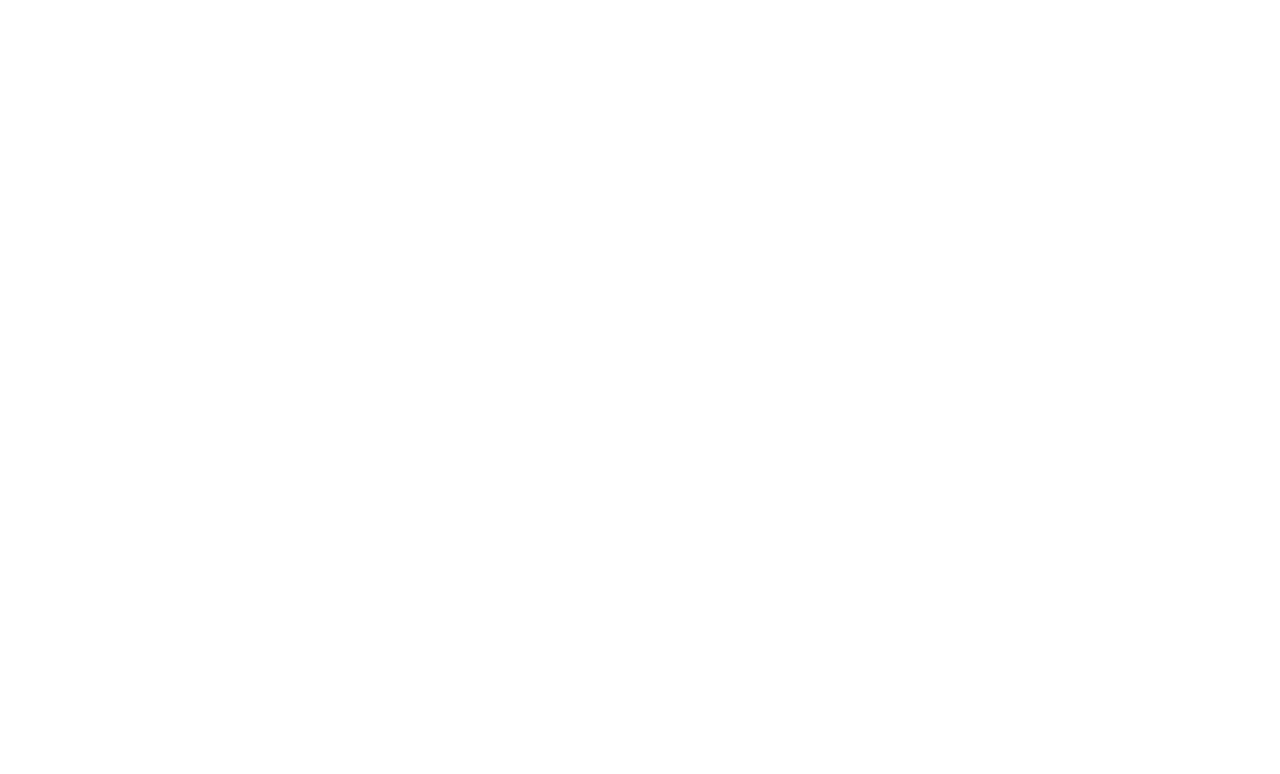
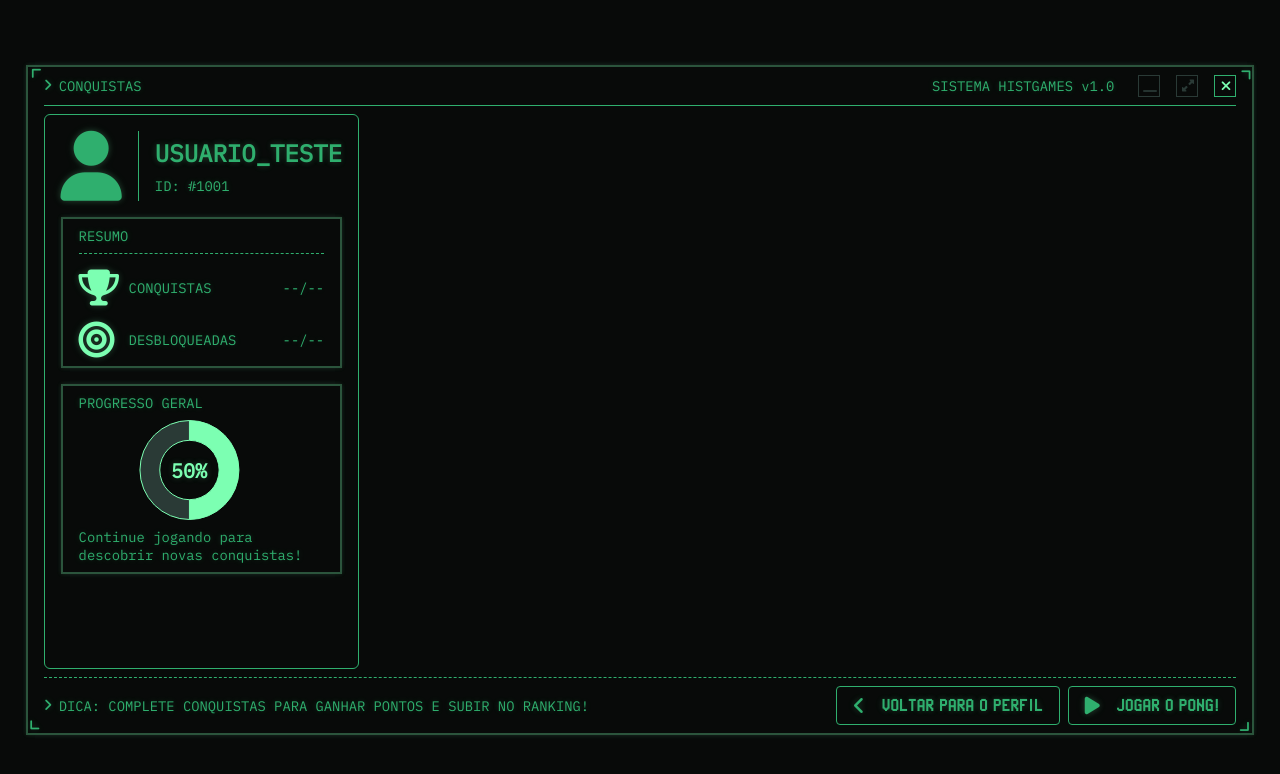
Before and after one commit to luizduartes/historia-dos-games, a website: page public/user/achievements.html in a window 1280 px wide. Drawn offline with nearby package versions, Linux system fonts and the light colour scheme.

Commit message:
style: user achievements page

```diff
--- /dev/null
+++ b/public/css/user-achievements.css
@@ -0,0 +1,91 @@
+.achievements-box-main-content {
+    flex-direction: row;
+}
+
+.user-overview-container {
+    flex-shrink: 0;
+    border: 1px solid var(--color-primary-dark);
+    padding: 1rem;
+    border-radius: 6px;
+    align-items: center;
+    display: flex;
+    flex-direction: column;
+    gap: 1rem;
+    width: min-content;
+}
+
+.user-basic-infos {
+    display: flex;
+    align-items: center;
+    width: 100%;
+    flex-shrink: 0;
+
+    i {
+        font-size: 70px;
+        border-right: 1px solid var(--color-primary-dark);
+        padding-right: 1rem;
+        margin-right: 1rem;
+    }
+
+    div {
+        display: flex;
+        flex-direction: column;
+        gap: .5rem;
+    }
+}
+
+#userUsername {
+    font-weight: 800;
+    font-size: 24px;
+}
+
+.user-resume {
+    width: 100%;
+}
+
+.user-resume-content {
+    margin-top: 1rem;
+    display: flex;
+    flex-direction: column;
+    gap: 1rem;
+}
+
+.user-resume-row {
+    display: flex;
+    align-items: center;
+    gap: .5rem;
+    justify-content: space-between;
+
+    div {
+        display: flex;
+        align-items: center;
+
+        i {
+            font-size: 36px;
+            width: 50px;
+            color: var(--color-primary);
+        }
+    }
+}
+
+.user-resume-row-title {
+
+}
+
+#userAchievementsCount {
+
+}
+
+.user-overall-progress {
+    overflow: hidden;
+}
+
+.user-overall-progress-content {
+
+}
+
+.achievements-chart-container {
+    width: 90%;
+    height: 100px;
+    margin: .5rem 0;
+}
--- a/public/js/pong_game.js
+++ b/public/js/pong-game.js
@@ -1,5 +1,5 @@
 import { changeToPage } from "./utils.js";
-import { checkAchievementsConditions } from "./pong_achievements.js";
+import { checkAchievementsConditions } from "./pong-achievements.js";
 
 // Redireciona o usuário caso não esteja logado
 if (!sessionStorage.ID_USUARIO) {
--- /dev/null
+++ b/public/js/user-achievements.js
@@ -0,0 +1,63 @@
+const ctx_chartAchievements = document.getElementById("chartAchievementsPercent")
+let achievementsChart = null
+
+const eRoot = document.documentElement
+const styleRoot = getComputedStyle(eRoot)
+const neonColor = styleRoot.getPropertyValue('--color-primary').trim()
+const darkColor = styleRoot.getPropertyValue('--accent-disabled').trim()
+
+renderAchievementsChart(14, 28)
+
+// A fórmula para calcular a porcentagem de um número é multiplicar o valor total pela porcentagem (dividida por 100)
+function renderAchievementsChart(userAchievementsCount, totalAchievementsCount) {
+    if (achievementsChart) {
+        achievementsChart.destroy()
+    }
+
+    achievementsChart =
+        new Chart(
+            ctx_chartAchievements,
+            {
+                type: "doughnut",
+
+                data: {
+                    labels: [
+                        "DESBLOQUEADAS",
+                        "BLOQUEADAS"
+                    ],
+
+                    datasets: [{
+                        data: [
+                            userAchievementsCount,
+                            totalAchievementsCount - userAchievementsCount
+                        ],
+
+                        backgroundColor: [
+                            neonColor,
+                            darkColor
+                        ],
+
+                        borderColor:
+                            neonColor,
+
+                        borderWidth: 1
+                    }]
+                },
+
+                options: {
+                    responsive: true,
+
+                    maintainAspectRatio:
+                        false,
+
+                    cutout: "60%",
+
+                    plugins: {
+                        legend: {
+                            display: false
+                        }
+                    }
+                }
+            }
+        )
+}
--- a/public/js/user_profile.js
+++ b/public/js/user-profile.js
@@ -227,11 +227,7 @@
 // ======================================
 // DISTRIBUIÇÃO RESULTADOS
 // ======================================
-function renderResultsDistributionChart(
-    victories,
-    defeats
-) {
-
+function renderResultsDistributionChart(victories,defeats) {
     if (resultsDistributionChart) {
         resultsDistributionChart.destroy()
     }
--- a/public/pong/game.html
+++ b/public/pong/game.html
@@ -6,11 +6,11 @@
     <title>História dos Jogos</title>
     <link rel="icon" type="image/png" href="../assets/images/favicon.ico">
     <link rel="stylesheet" href="../css/main.css">
-    <link rel="stylesheet" href="../css/profile.css">
+    <link rel="stylesheet" href="../css/user-profile.css">
     <link rel="stylesheet" href="../css/pong-game.css">
     <!-- Font Awesome -->
     <link rel="stylesheet" href="https://cdnjs.cloudflare.com/ajax/libs/font-awesome/6.5.0/css/all.min.css">
-    <script src="../js/pong_game.js" type="module" defer></script>
+    <script src="../js/pong-game.js" type="module" defer></script>
 </head>
 <body>
     <!-- <div id="notifications-wrapper">
--- a/public/user/achievements.html
+++ b/public/user/achievements.html
@@ -0,0 +1,123 @@
+<!DOCTYPE html>
+<html lang="pt-br">
+<head>
+    <meta charset="UTF-8">
+    <meta name="viewport" content="width=device-width, initial-scale=1.0">
+    <title>História dos Jogos</title>
+    <link rel="icon" type="image/png" href="../assets/images/favicon.ico">
+    <link rel="stylesheet" href="../css/main.css">
+    <link rel="stylesheet" href="../css/user-profile.css">
+    <link rel="stylesheet" href="../css/user-achievements.css">
+    <!-- Font Awesome -->
+    <link rel="stylesheet" href="https://cdnjs.cloudflare.com/ajax/libs/font-awesome/6.5.0/css/all.min.css">
+    <!-- Chart JS -->
+    <script src="https://cdn.jsdelivr.net/npm/chart.js"></script>
+    <script src="../js/user-achievements.js" type="module" defer></script>
+    <!-- <script src="../js/user-profile.js" type="module" defer></script> -->
+</head>
+<body>
+    <main class="centralized-main main-profile">
+        <div class="terminal-box decoration-terminal-box profile-box">
+            <i class="fa-solid fa-chevron-left corner-icon corner-icon1"></i>
+            <i class="fa-solid fa-chevron-left corner-icon corner-icon2"></i>
+            <i class="fa-solid fa-chevron-left corner-icon corner-icon3"></i>
+            <i class="fa-solid fa-chevron-left corner-icon corner-icon4"></i>
+
+            <div class="profile-box-top">
+                <div class="profile-box-top-left">
+                    <div class="terminal-command">
+                        <i class="fa-solid fa-angle-right"></i>
+                        <span>CONQUISTAS</span>
+                    </div>
+                </div>
+                <div class="profile-box-top-right">
+                    <span class="terminal-text">SISTEMA HISTGAMES v1.0</span>
+                    <div class="terminal-box-top-buttons">
+                        <button class="terminal-box-top-button terminal-box-top-disabled-button">
+                            <i class="fa-solid fa-window-minimize"></i>
+                        </button>
+                        <button class="terminal-box-top-button terminal-box-top-disabled-button">
+                            <i class="fa-solid fa-up-right-and-down-left-from-center"></i>
+                        </button>
+                        <a href="../index.html">
+                            <button class="terminal-box-top-button">
+                                <i class="fa-solid fa-xmark"></i>
+                            </button>
+                        </a>
+                    </div>
+                </div>
+            </div>
+
+            <div class="terminal-line"></div>
+
+            <div class="profile-box-main-content achievements-box-main-content">
+                <div class="user-overview-container">
+                    <div class="user-basic-infos">
+                        <i class="fa-solid fa-user"></i>
+                        <div>
+                            <span id="userUsername">USUARIO_TESTE</span>
+                            <span id="userId">ID: #1001</span>
+                        </div>
+                    </div>
+                    <div class="terminal-box user-resume">
+                        <span>RESUMO</span>
+                        <div class="terminal-dashed-line"></div>
+                        <div class="user-resume-content">
+                            <div class="user-resume-row">
+                                <div>
+                                    <i class="fa-solid fa-trophy"></i>
+                                    <span class="user-resume-row-title">CONQUISTAS</span>
+                                </div>
+                                <span id="userAchievementsCount">--/--</span>
+                            </div>
+                            <div class="user-resume-row">
+                                <div>
+                                    <i class="fa-solid fa-bullseye"></i>
+                                    <span class="user-resume-row-title">DESBLOQUEADAS</span>
+                                </div>
+                                <span id="userAchievementsPercent">--/--</span>
+                            </div>
+                        </div>
+                    </div>
+                    <div class="terminal-box user-overall-progress">
+                        <span>PROGRESSO GERAL</span>
+                        <div class="user-overall-progress-content">
+                            <div class="chart-container results-distribution-chart-container achievements-chart-container">
+                                <canvas id="chartAchievementsPercent"></canvas>
+                                <div class="results-distribution-chart-legend">
+                                    <span id="resultsAchievementsPercent">50%</span>
+                                </div>
+                            </div>
+                            <span>Continue jogando para descobrir novas conquistas!</span>
+                        </div>
+                    </div>
+                </div>
+                <div class="achievements-container"></div>
+            </div>
+
+            <div class="terminal-dashed-line"></div>
+
+            <div class="profile-box-bottom">
+                <div class="terminal-command">
+                    <i class="fa-solid fa-angle-right"></i>
+                    <span>DICA: COMPLETE CONQUISTAS PARA GANHAR PONTOS E SUBIR NO RANKING!</span>
+                </div>
+                <div class="profile-box-bottom-buttons">
+                    <a href="./profile.html">
+                        <button class="profile-box-bottom-button">
+                            <i class="fa-solid fa-angle-left"></i>
+                            <span>VOLTAR PARA O PERFIL</span>
+                        </button>
+                    </a>
+                    <a href="../pong/game.html">
+                        <button class="profile-box-bottom-button">
+                            <i class="fa-solid fa-play"></i>
+                            <span>JOGAR O PONG!</span>
+                        </button>
+                    </a>
+                </div>
+            </div>
+        </div>
+    </main>
+</body>
+</html>
```
Also changed, not shown: public/pong/ranks.html (+1 -1 lines), public/user/profile.html (+2 -2 lines), public/css/user-profile.css (renamed from public/css/profile.css), public/js/pong-achievements.js (renamed from public/js/pong_achievements.js).
